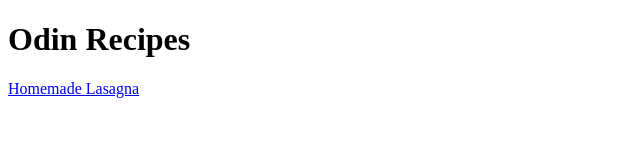
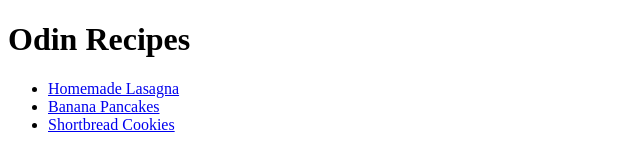
Before and after one commit to Lousio-n/odin-recipes, a plain HTML site: page index.html in a window 1280 px wide. Shown: the whole page, without its empty margins (0-640 px from the left). Drawn offline with Linux system fonts and the light colour scheme.

Commit message:
add links to additional recipes

```diff
--- a/index.html
+++ b/index.html
@@ -8,6 +8,12 @@
 </head>
 <body>
     <h1>Odin Recipes</h1>
-    <a href="recipes/lasagna.html">Homemade Lasagna</a>
+<ul>
+
+    <li><a href="recipes/lasagna.html">Homemade Lasagna</a></li>
+    <li><a href="recipes/pancakes.html">Banana Pancakes</a></li>
+    <li><a href="recipes/shortbread-cookies.html">Shortbread Cookies</a></li>
+
+</ul>
 </body>
 </html>
```
